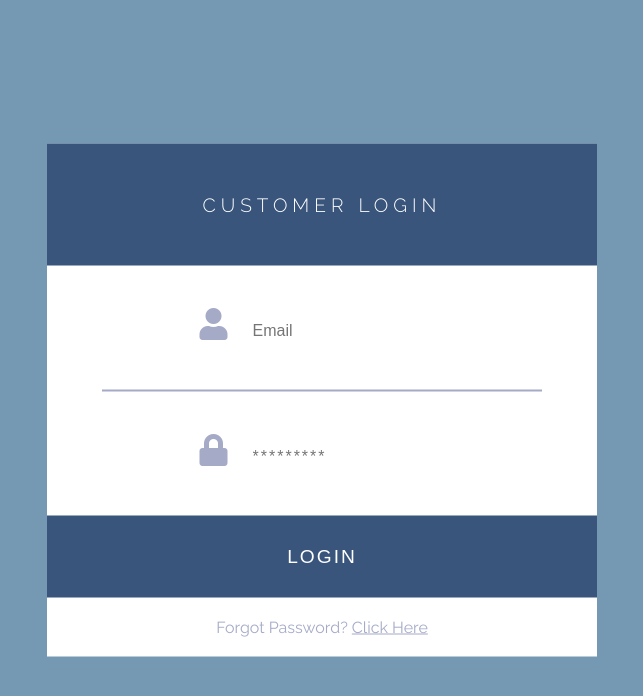
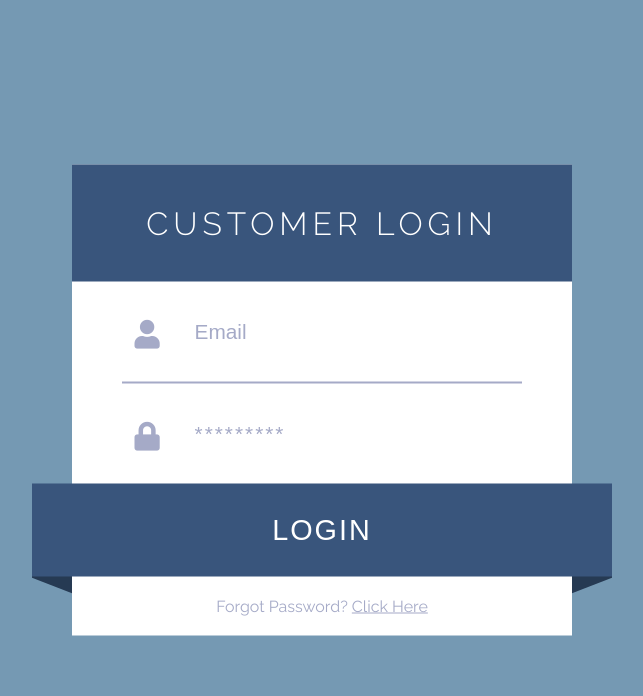
Before and after one commit to AnnaOrysiak/customer-login, a React (Create React App) app: page / in a window 1280 px wide. Shown: the top 696 px of the page, without its empty margins (318-961 px from the left). Built offline with nearby package versions, Linux system fonts and the light colour scheme.

Commit message:
fixed bugs deleted or reamed some state values and main functions on App.js

```diff
--- a/package.json
+++ b/package.json
@@ -6,6 +6,7 @@
     "formik": "^1.5.8",
     "react": "^16.10.1",
     "react-dom": "^16.10.1",
+    "react-notifications": "^1.4.3",
     "react-scripts": "3.1.2",
     "yup": "^0.27.0"
   },
--- a/src/App.js
+++ b/src/App.js
@@ -7,16 +7,16 @@ import 'react-notifications/lib/notifications.css';
 class App extends Component {
 
   state = {
-    formSend: false,
+    formSend: false
   }
 
-  handleSubmitForm = (messageType) => {
+  handleStatusForm = (messageType) => {
 
     const newNotification = createNotifications(messageType);
     newNotification(messageType);
 
     this.setState({
-      formSend: true,
+      formSend: true
     });
   }
 
@@ -24,7 +24,11 @@ class App extends Component {
 
     return (
       <>
-        <LoginForm handleSubmitForm={this.handleSubmitForm} />
+        <LoginForm
+          formSend={this.state.formSend}
+          handleStatusForm={this.handleStatusForm}
+        />
+
         <NotificationContainer />
       </>
     );
--- a/src/components/LoginForm.css
+++ b/src/components/LoginForm.css
@@ -11,13 +11,13 @@
 
   background-color: #ffffff;
   width: 100vw;
-  max-width: 550px;
+  max-width: 500px;
   min-height: 200px;
   text-align: center;
 }
 
 .form__title {
-  padding: 50px 20px;
+  padding: 40px 20px;
   width: 100%;
   background-color: #39557C;
   color: #fff;
@@ -32,24 +32,40 @@
 }
 
 .form__field {
+  width: 100%;
   position: relative;
-  padding: 40px 0;
+  padding: 30px 0;
 }
 
 .input-label {
-  padding: 5px 20px;
-  font-size: 2rem;
+  padding: 5px 30px 5px 5px;
+  font-size: 1.8rem;
+  vertical-align: middle;
 }
 
 .form__input {
-  padding: 10px 5px;
+  width: 65%;
+  padding: 8px 5px;
   font-size: 1rem;
   border: none;
+  background-color: transparent;
   color: #A5AAC7;
+  font-size: 1.3rem;
 }
 
-.form__input[type="password"] {
+.form__input--password {
   letter-spacing: 2px;
+}
+
+
+.form__input::placeholder {
+  color: #A5AAC7;
+  transition: transform .4s ease-in, opacity .2s .1s ease-out;
+}
+
+.form__input:focus::placeholder {
+  transform: translateX(100%) scale(.2);
+  opacity: 0;
 }
 
 .form__alert {
@@ -57,11 +73,17 @@
   bottom: 0;
   left: 50%;
   transform: translateX(-50%);
-  padding: 10px;
-  color: darkred;
+  padding: 5px 10px 15px;
+  color: red;
   font-size: .9rem;
 }
 
 .form__footer {
   padding: 20px;
 }
+
+@media (min-width:768px) {
+  .form__title {
+    font-size: 2rem;
+  }
+}
--- a/src/components/LoginForm.js
+++ b/src/components/LoginForm.js
@@ -17,6 +17,9 @@ const LoginSchema = Yup.object().shape({
 
 
 const LoginForm = (props) => {
+
+  const { formSend, handleStatusForm } = props;
+
   return (
 
     <div className="form">
@@ -30,11 +33,9 @@ const LoginForm = (props) => {
 
         validationSchema={LoginSchema}
         onSubmit={values => {
-          setTimeout(() => {
-            alert(JSON.stringify(values, null, 2));
-            // setSubmitting(false);
-          }, 400);
-          console.log(values);
+          // Console.log left on purpose
+          // Preview of original inputs values
+          console.log("Original values: ", values);
         }}
       >
 
@@ -47,7 +48,7 @@ const LoginForm = (props) => {
                 <i className="fa fa-user" aria-hidden="true"></i>
               </label>
 
-              <Field type="email" name="email" className="form__input" placeholder="Email" required />
+              <Field type="email" name="email" className="form__input" placeholder="Email"  />
               {errors.email && touched.email && <div className="form__alert">{errors.email}</div>}
 
             </div>
@@ -59,19 +60,26 @@ const LoginForm = (props) => {
                 <i className="fa fa-lock" aria-hidden="true"></i>
               </label>
 
-              <Field type="password" name="password" className="form__input" placeholder="*********" maxLength="32" required />
+              <Field type="password" name="password" className="form__input form__input--password" placeholder="*********" maxLength="32" />
               {errors.password && touched.password && <div className="form__alert">{errors.password}</div>}
 
             </div>
 
-            <SubmitButton handleSubmitForm={props.handleSubmitForm} />
+            <SubmitButton
+              formSend={formSend}
+              handleStatusForm={handleStatusForm}
+              validated={!errors.email && touched.email && !errors.password && touched.password}
+            />
 
             <div className="form__footer">
               <p>Forgot Password? <a href="http://">Click Here</a></p>
             </div>
+
           </Form>
 
-        )}
+
+        )
+        }
 
       </Formik>
 
--- a/src/components/Notifications.js
+++ b/src/components/Notifications.js
@@ -6,7 +6,7 @@ const createNotification = (type) => {
   return () => {
     switch (type) {
       case 'info':
-        NotificationManager.info('Info message');
+        NotificationManager.info('Your are already logged in');
         break;
       case "success":
         NotificationManager.success('Login Successful');
--- a/src/components/SubmitButton.css
+++ b/src/components/SubmitButton.css
@@ -4,7 +4,53 @@
   background-color: #39557C;
   color: #fff;
   text-transform: uppercase;
-  font-size: 1.2rem;
+  font-size: 1.8rem;
   letter-spacing: 2px;
   border: none;
+  cursor: pointer;
+  transition: .3s ease-in;
 }
+
+.form__btn:hover {
+  background-color: #39669d;
+  box-shadow: 0 0 8px 1px lightskyblue;
+}
+
+@media (min-width:768px) {
+
+  .form__btn {
+    position: relative;
+    display: block;
+    width: 116%;
+    margin-left: -8%;
+  }
+
+  .form__btn::before,
+  .form__btn::after {
+    content: "";
+    position: absolute;
+    bottom: -9px;
+    width: 40px;
+    height: 25px;
+    background-color: #263A53;
+    z-index: -1;
+    transition: .3s ease-in;
+  }
+
+  .form__btn::before {
+    left: 0;
+    transform: skewY(21deg);
+  }
+
+  .form__btn::after {
+    right: 0;
+    transform: skewY(-21deg);
+  }
+
+  .form__btn:hover::before,
+  .form__btn:hover::after {
+    background-color: #39669d;
+    box-shadow: 0 0 8px 1px lightskyblue;
+  }
+
+}
--- a/src/components/SubmitButton.js
+++ b/src/components/SubmitButton.js
@@ -3,17 +3,21 @@ import "./SubmitButton.css";
 
 const SubmitButton = (props) => {
 
-  const { handleSubmitForm } = props;
+  const { formSend, handleStatusForm, validated } = props;
 
   const formTestPass = {
     email: "eve.holt@reqres.in",
     password: "cityslicka"
   };
 
-  const handleSubmit = (e) => {
-    e.preventDefault();
+  const handleSubmit = () => {
 
-    (
+    if (formSend) {
+
+      handleStatusForm("info")
+
+    } else {
+
       fetch("https://reqres.in/api/login", {
         method: "post",
         headers: {
@@ -29,14 +33,19 @@ const SubmitButton = (props) => {
         }
         )
         .then(data => {
-          handleSubmitForm("success");
+          if (validated) {
+            handleStatusForm("success");
 
+            // Console log left on purpose
+            // Preview of receiving data
+            console.log(data);
+          }
         })
         .catch(err => {
-          handleSubmitForm("error");
+          handleStatusForm("error");
           return err;
         })
-    )
+    }
   }
 
   return (
@@ -44,6 +53,7 @@ const SubmitButton = (props) => {
       Login
       </button>
   );
+
 }
 
 export default SubmitButton;
--- a/src/index.css
+++ b/src/index.css
@@ -16,6 +16,11 @@ body {
 
 a {
   color: #A5AAC7;
+  transition: color .3s ease;
+}
+
+a:hover {
+  color: #39669d;
 }
 
 hr {
```
Also changed, not shown: 1 other file (tests, documents, lock files or other folders).
